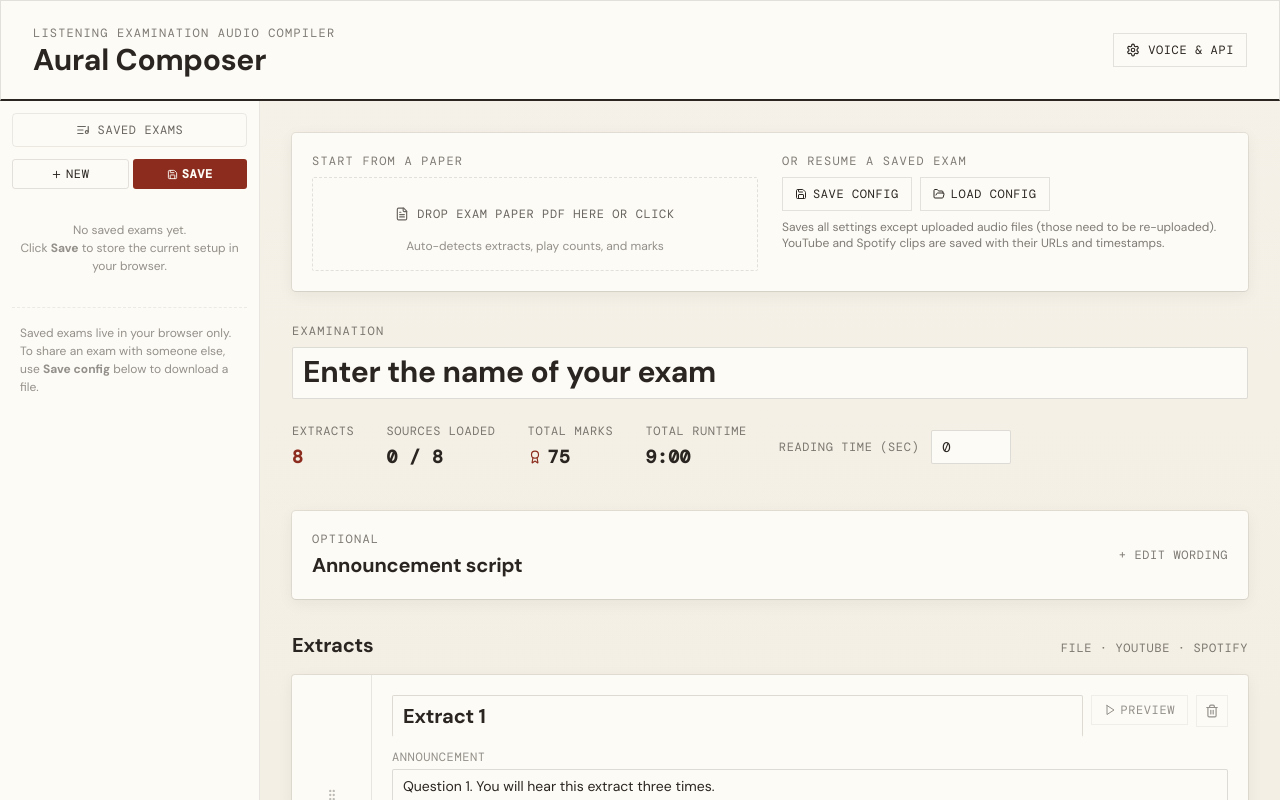
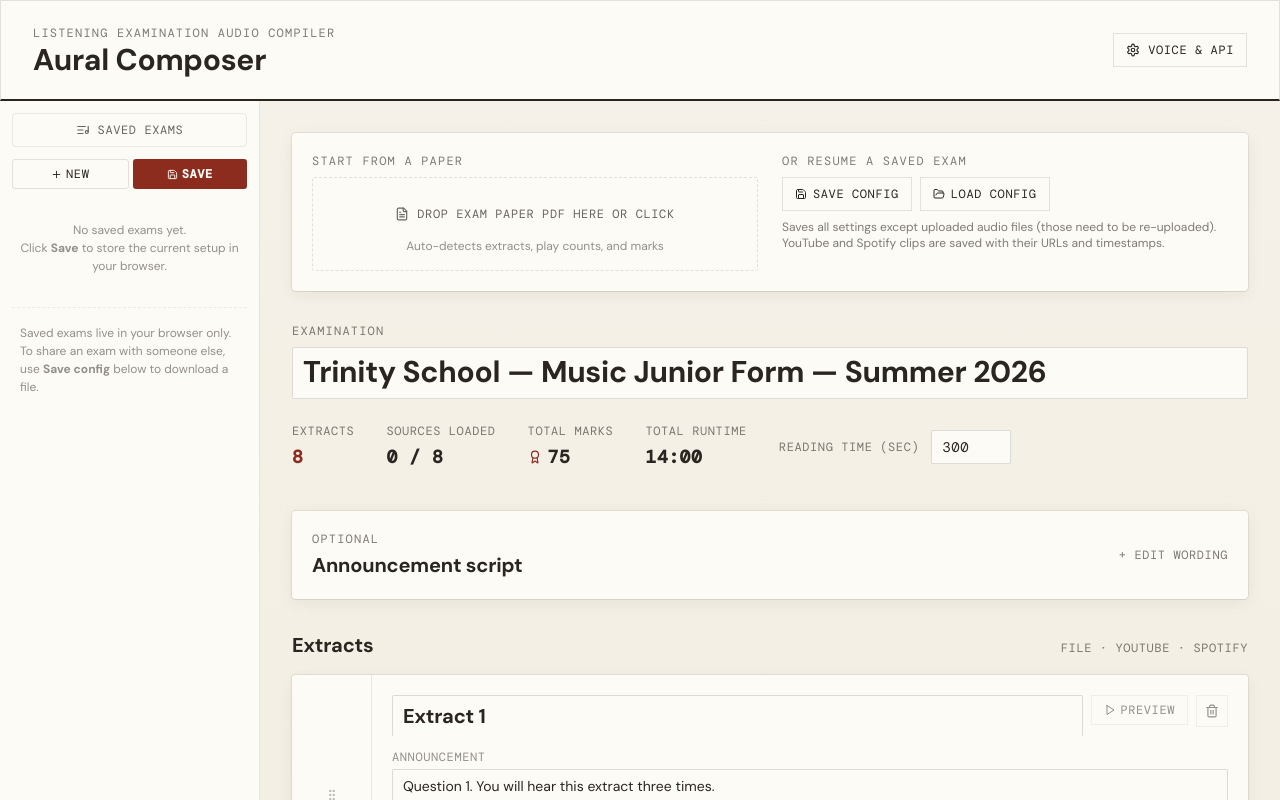
Before and after one commit to RichHoldsworth/aural-composer, a React (Vite) app: page / in a window 1280 px wide. Shown: the top 800 px of the page. Built offline with nearby package versions, Linux system fonts and the light colour scheme.

Commit message:
Update App.jsx

```diff
--- a/src/App.jsx
+++ b/src/App.jsx
@@ -20,6 +20,7 @@ const DEFAULT_SCRIPT = {
   betweenPlays: 'You will now hear the extract for the {ord}{final} time.',
   ending: 'This is the end of the listening section of the examination.',
 };
+
 
 const ORDINAL_WORDS = ['', 'first', 'second', 'third', 'fourth', 'fifth', 'sixth', 'seventh', 'eighth', 'ninth', 'tenth'];
 
@@ -204,11 +205,14 @@ function extractYouTubeId(url) {
 function extractSpotifyId(url, kind) {
   // kind: 'track' | 'playlist'
   if (!url) return null;
-  const re = new RegExp(`(?:spotify[:/])${kind}[/:]([a-zA-Z0-9]{22})`, 'i');
+  // Match either web URL (open.spotify.com/playlist/ID, with optional ?query) or URI (spotify:playlist:ID).
+  // Spotify IDs are 22 chars base62 in current usage, but the API also accepts 21- and 23-char ids historically — accept any length 20-24 to be safe.
+  const re = new RegExp(`${kind}[/:]([a-zA-Z0-9]{20,24})`, 'i');
   const m = url.match(re);
   if (m) return m[1];
-  // Bare ID
-  if (/^[a-zA-Z0-9]{22}$/.test(url.trim())) return url.trim();
+  // Bare ID (assume current length range)
+  const trimmed = url.trim();
+  if (/^[a-zA-Z0-9]{20,24}$/.test(trimmed)) return trimmed;
   return null;
 }
 
@@ -357,8 +361,8 @@ function loadYouTubeAPI() {
 
 export default function App() {
   const [questions, setQuestions] = useState(DEFAULT_QUESTIONS);
-  const [readingTime, setReadingTime] = useState(0);
-  const [examTitle, setExamTitle] = useState('Enter the name of your exam');
+  const [readingTime, setReadingTime] = useState(300);
+  const [examTitle, setExamTitle] = useState('Trinity School — Music Junior Form — Summer 2026');
   const [script, setScript] = useState(DEFAULT_SCRIPT);
   const [showScript, setShowScript] = useState(false);
 
```
